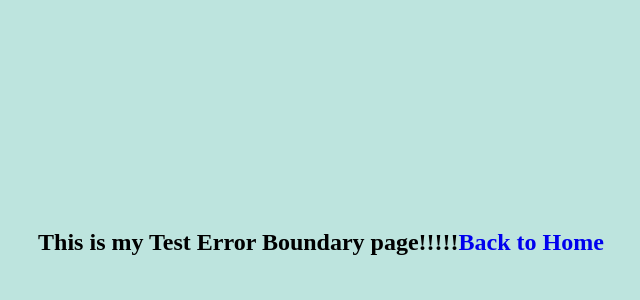
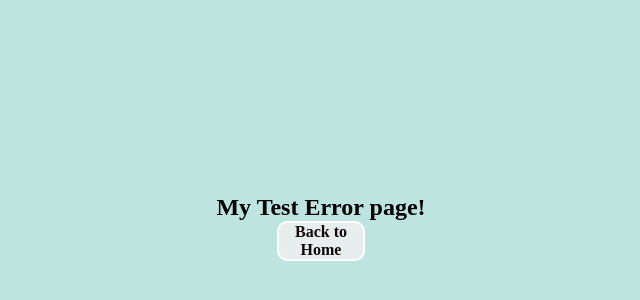
Before and after one commit to Rachel-Cellulose/Altschool_second_semester_exam, a React (Create React App) app: page /error-boundary-test in a window 1280 px wide. Shown: the part 158-458 px from the top of the page, without its empty margins (319-959 px from the left). Built offline with nearby package versions, Linux system fonts and the light colour scheme.

Commit message:
made changes to App.js

```diff
--- a/src/App.js
+++ b/src/App.js
@@ -153,5 +153,6 @@ function App() {
       </switch>
     </section>
   );
+
 }
 export default App;
--- a/src/TestErrorBoundary.js
+++ b/src/TestErrorBoundary.js
@@ -18,12 +18,14 @@ class TestErrorBoundary extends Component {
     }
 
     return (
-      <h1>
-        This is my Test Error Boundary page!!!!!
-        <Link to="/" style={{ textDecoration: "none" }}>
-          Back to Home
-        </Link>
-      </h1>
+      <div>
+        <h1>
+          My Test Error page!
+          <Link to="/" style={{ textDecoration: "none" }} className="nav-box">
+            Back to Home
+          </Link>
+        </h1>
+      </div>
     );
 
   }
--- a/src/index.css
+++ b/src/index.css
@@ -25,6 +25,8 @@ body {
   align-items: center;
   justify-content: center;
   box-shadow: 0 0 10px rgba(0, 0, 0, 0.5);
+  margin: 0 auto;
+
 }
 
 
@@ -287,6 +289,9 @@ input {
   padding-top: 12px;
 }
 
+.empty h1{
+  background-color: #e74c3c;
+}
 
 /* Styles for smaller screens (e.g., mobile devices) */
 @media (max-width: 768px) {
```
